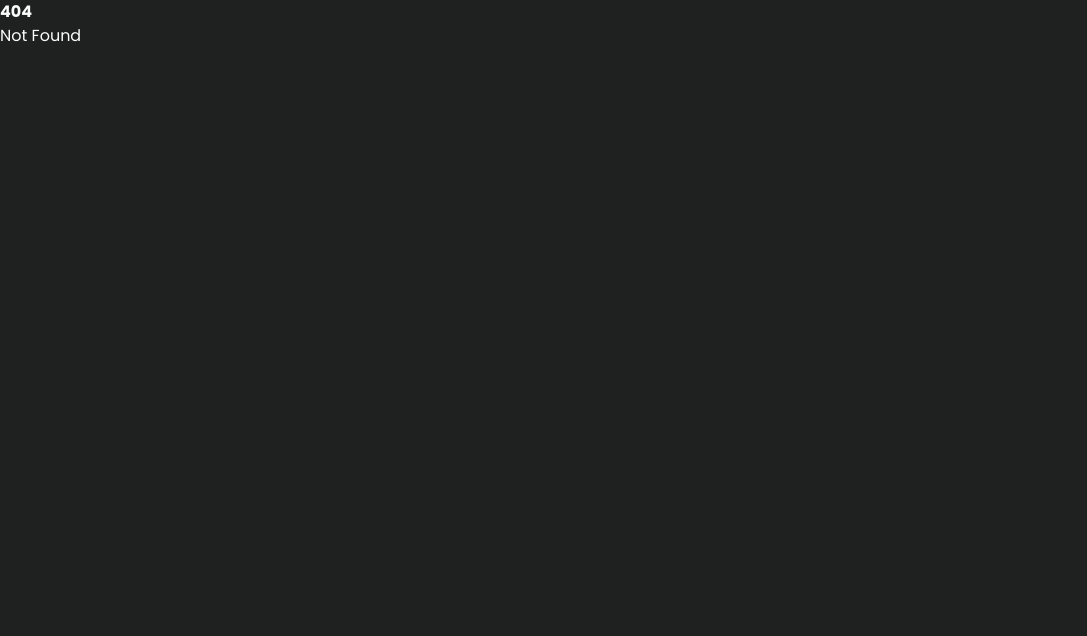
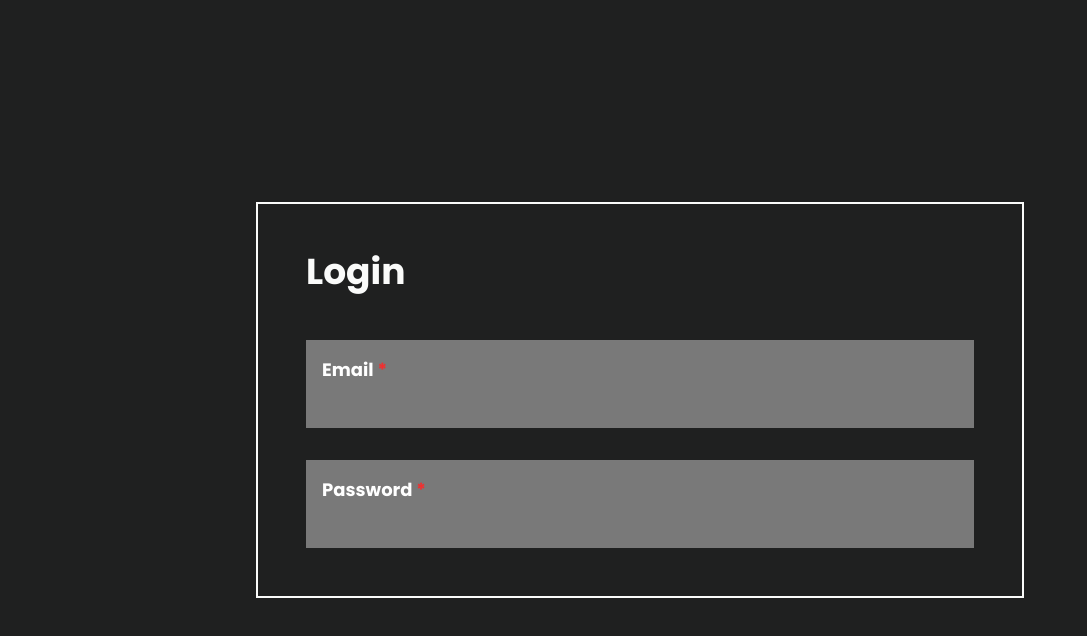
Before and after one commit to LanceOS/virarithserver, a SvelteKit app: page /login in a window 1280 px wide. Before the commit this address had no page. Shown: the top 636 px of the page, without its empty margins (0-1087 px from the left). Built offline with nearby package versions, Linux system fonts and the light colour scheme.

Commit message:
created login page

```diff
--- a/src/app.css
+++ b/src/app.css
@@ -5,9 +5,14 @@
     --color-base: #1f2020;
     --color-base-content: #FAFBFA;
 
+    --color-input: #797979;
+    --color-input-content: #ffffff;
+
     --color-primary: #116BEE;
 
     --color-secondary: #0B0DB0;
+
+    --color-error: #f32e2e;
 }
 
 
@@ -26,7 +31,19 @@ h1 {
     font-weight: bold;
 }
 
+.color-error {
+    color: var(--color-error);
+}
 
+.input {
+    background-color: var(--color-input);
+    color: var(--color-input-content);
+    padding: 1rem;
+
+    display: flex;
+    flex-direction: column;
+    gap: 0.25rem;
+}
 
 .btn {
     background-color: var(--color-primary);
--- /dev/null
+++ b/src/routes/login/+page.svelte
@@ -0,0 +1,27 @@
+<script>
+
+    let credentials = $state({
+        email: "",
+        password: ""
+    });
+
+</script>
+
+
+<main class="min-h-screen w-full px-4 flex justify-center items-center">
+    <div class="border-2 max-w-3xl w-full p-12 flex flex-col gap-12">
+        <h1 class="text-4xl">Login</h1>
+
+        <div class="flex flex-col gap-8">
+            <div class="input">
+                <label for="email" class="font-bold text-lg">Email <span class="color-error">*</span></label>
+                <input type="text" name="email" id="email" class="focus:outline-0" bind:value={credentials.email}>
+            </div>
+
+            <div class="input">
+                <label for="password" class="font-bold text-lg">Password <span class="color-error">*</span></label>
+                <input type="text" name="password" id="password" class="focus:outline-0" bind:value={credentials.password}>
+            </div>
+        </div>
+    </div>
+</main>
```
